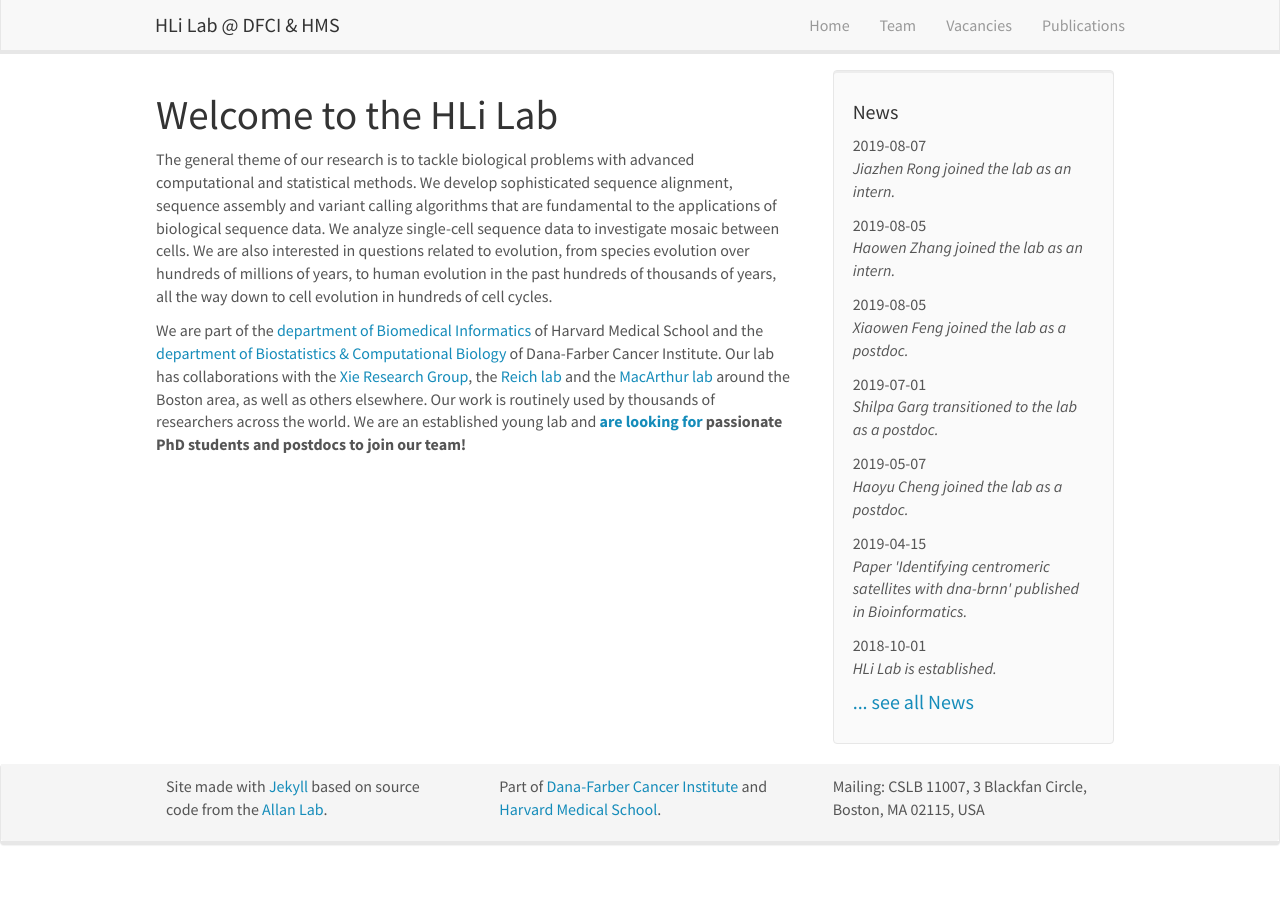
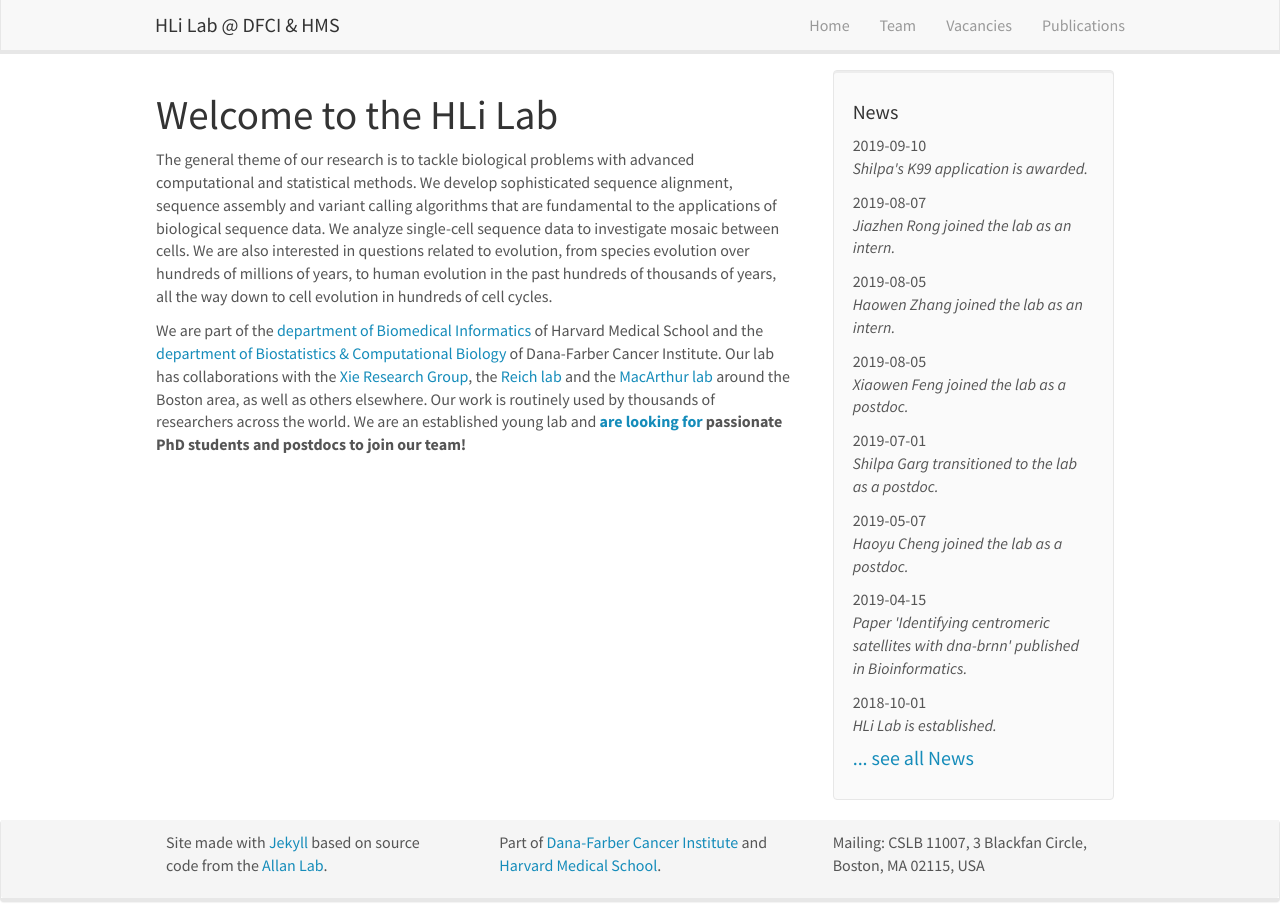
Before and after one commit to hlilab/hlilab.github.io, a Jekyll site: the page built from _pages/home.md, in a window 1280 px wide and 924 px high. Built offline with Jekyll 4.4.1, drawn with Linux system fonts in a browser that asks for light colours; nearby versions of some CDN libraries.

Commit message:
updated news

```diff
--- a/_data/news.yml
+++ b/_data/news.yml
@@ -1,3 +1,6 @@
+- date: 2019-09-10
+  headline: "Shilpa's K99 application is awarded."
+
 - date: 2019-08-07
   headline: "Jiazhen Rong joined the lab as an intern."
 
```
